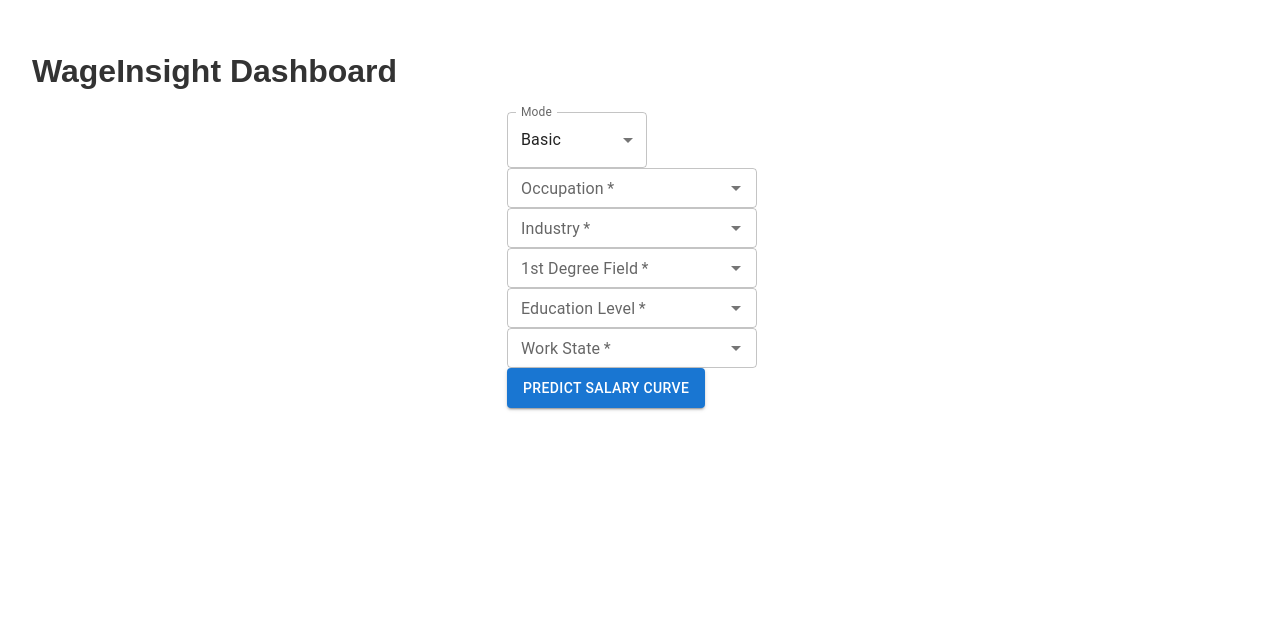
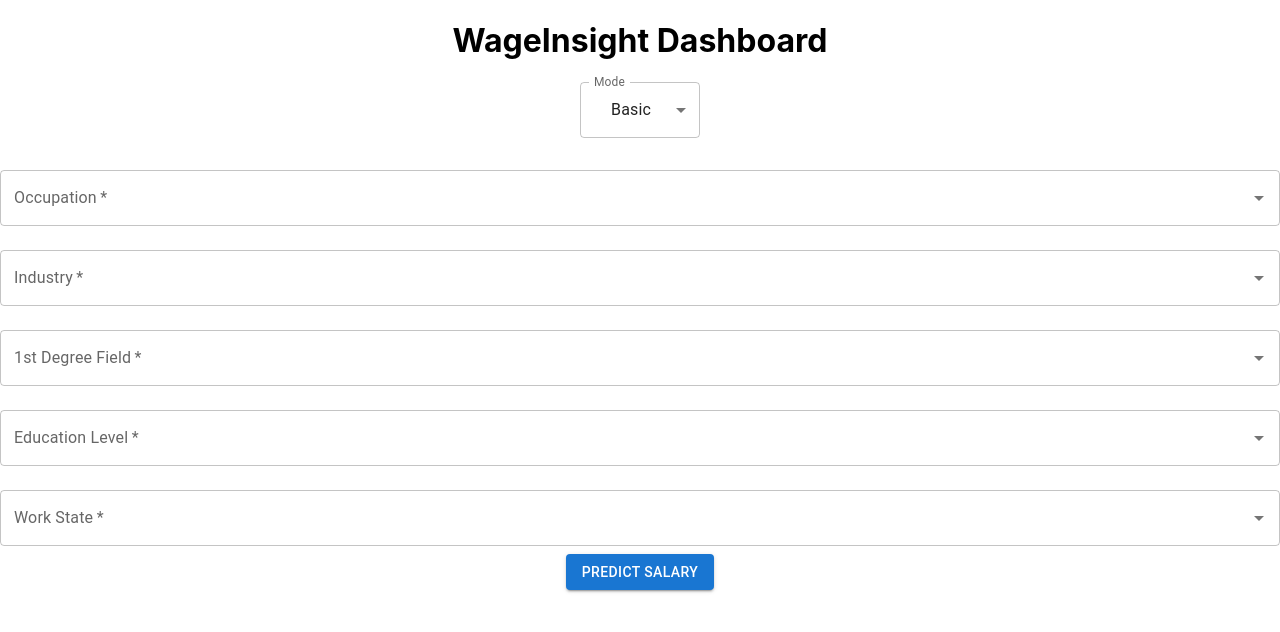
Before and after one commit to tranle1411/wageinsight, a React (Create React App) app in the folder client/: page / in a window 1280 px wide. Shown: the top 632 px of the page. Built offline with nearby package versions, Linux system fonts and the light colour scheme.

Commit message:
Revert "try to rearrange the components again"
This reverts commit 57ab22831b6312f89429204e803ecd776e869a42.

```diff
--- a/client/src/App.css
+++ b/client/src/App.css
@@ -1,40 +1,38 @@
-/* src/App.css */
-
 .App {
-  padding: 2rem;
-  font-family: sans-serif;
-  color: #333;
+  text-align: center;
 }
 
-/* center the form at the top */
-.formContainer {
-  display: flex;
-  justify-content: center;
-  margin-bottom: 2rem;
+.App-logo {
+  height: 40vmin;
+  pointer-events: none;
 }
 
-/* layout for chart + info panel */
-.dashboard {
-  display: flex;
-  align-items: flex-start;
-  gap: 2rem;
-  margin-top: 2rem;
+@media (prefers-reduced-motion: no-preference) {
+  .App-logo {
+    animation: App-logo-spin infinite 20s linear;
+  }
 }
 
-/* chart takes ~60% of width */
-.chart {
-  flex: 3;
+.App-header {
+  background-color: #282c34;
+  min-height: 100vh;
+  display: flex;
+  flex-direction: column;
+  align-items: center;
+  justify-content: center;
+  font-size: calc(10px + 2vmin);
+  color: white;
 }
 
-/* info panel takes ~40% of width, left-aligned text */
-.infoPanel {
-  flex: 2;
-  text-align: left;
-  line-height: 1.4;
+.App-link {
+  color: #61dafb;
 }
 
-/* small tweak so Plotly canvas fills its container */
-.chart .js-plotly-plot {
-  width: 100% !important;
-  height: 100% !important;
+@keyframes App-logo-spin {
+  from {
+    transform: rotate(0deg);
+  }
+  to {
+    transform: rotate(360deg);
+  }
 }
--- a/client/src/WageInsightForm.jsx
+++ b/client/src/WageInsightForm.jsx
@@ -1,16 +1,6 @@
 // src/WageInsightForm.jsx
-
 import React, { useState, useEffect } from 'react';
-import {
-  Autocomplete,
-  TextField,
-  Button,
-  FormControl,
-  InputLabel,
-  Select,
-  MenuItem,
-  CircularProgress
-} from '@mui/material';
+import { Autocomplete, TextField, Button, MenuItem, Select, InputLabel, FormControl, CircularProgress } from '@mui/material';
 import Plot from 'react-plotly.js';
 import { loadCsvOptions } from './utils/loadCsvOptions';
 import './App.css';
@@ -39,7 +29,7 @@ const prettyLabels = {
   WORKSTATE: "Work State"
 };
 
-// custom order for EDUC if needed
+// If you need a custom order for EDUC:
 const EDUC_ORDER = [
   "N/A or no schooling",
   "Nursery school to grade 4",
@@ -53,14 +43,13 @@ export default function WageInsightForm() {
   const [mode, setMode] = useState('basic');
   const [options, setOptions] = useState({});
   const [inputs, setInputs] = useState({});
-  const [series, setSeries] = useState([]);
-  const [info, setInfo] = useState([]);
+  const [series, setSeries] = useState(null);
+  const [singleSalary, setSingleSalary] = useState(null);
   const [loading, setLoading] = useState(false);
 
   const fields = mode === 'basic' ? basicFields : advancedFields;
 
   useEffect(() => {
-    // fetch all dropdown options once
     async function loadAll() {
       const prefix = "/wageinsight/options/";
       const opts = {
@@ -78,32 +67,31 @@ export default function WageInsightForm() {
         CITIZEN: ['Citizen','Not citizen'],
         SPEAKENG: ['Speaks English','Does not speak English']
       };
-      // enforce custom EDUC ordering
-      opts.EDUC = EDUC_ORDER.filter(x => opts.EDUC.includes(x))
-        .concat(opts.EDUC.filter(x => !EDUC_ORDER.includes(x)));
+
+      // override EDUC order if desired
+      opts.EDUC = EDUC_ORDER.filter(x => opts.EDUC.includes(x)).concat(
+        opts.EDUC.filter(x => !EDUC_ORDER.includes(x))
+      );
+
       setOptions(opts);
     }
     loadAll();
   }, []);
 
-  // reset inputs/outputs when mode changes
-  useEffect(() => {
-    setInputs({});
-    setSeries([]);
-    setInfo([]);
-  }, [mode]);
-
-  const handleInputChange = field => (_, value) => {
-    setInputs(inp => ({ ...inp, [field]: value || '' }));
+  const handleChange = (field) => (_, value) => {
+    setInputs(i => ({ ...i, [field]: value }));
   };
 
-  const handleModeChange = e => {
+  const handleModeChange = (e) => {
     setMode(e.target.value);
+    setInputs({});       // clear previous inputs
+    setSeries(null);
+    setSingleSalary(null);
   };
 
-  const handleSubmit = async e => {
+  const handleSubmit = async (e) => {
     e.preventDefault();
-    // ensure all fields filled
+    // validate
     for (let f of fields) {
       if (!inputs[f]) {
         alert(`Please select ${prettyLabels[f] || f}`);
@@ -112,8 +100,8 @@ export default function WageInsightForm() {
     }
 
     setLoading(true);
-    setSeries([]);
-    setInfo([]);
+    setSeries(null);
+    setSingleSalary(null);
 
     try {
       const resp = await fetch(API_URL, {
@@ -123,16 +111,16 @@ export default function WageInsightForm() {
       });
       const data = await resp.json();
 
-      // expect backend to return: { series: [...], info: [...] }
       if (data.series) {
         setSeries(data.series);
-      }
-      if (data.info) {
-        setInfo(data.info);
+      } else if (data.salary) {
+        setSingleSalary(data.salary);
+      } else if (data.prediction) {
+        setSingleSalary(data.prediction);
       }
     } catch(err) {
       console.error(err);
-      alert("Prediction failed; see console for details.");
+      alert("Prediction failed, see console.");
     } finally {
       setLoading(false);
     }
@@ -141,10 +129,7 @@ export default function WageInsightForm() {
   return (
     <div className="App">
       <h1>WageInsight Dashboard</h1>
-
-      <div className="formContainer">
-        <form onSubmit={handleSubmit}>
-          <FormControl sx={{ minWidth: 140, marginRight: 2 }}>
+      <FormControl sx={{ minWidth:120, marginBottom:2 }}>
         <InputLabel>Mode</InputLabel>
         <Select value={mode} label="Mode" onChange={handleModeChange}>
           <MenuItem value="basic">Basic</MenuItem>
@@ -152,20 +137,20 @@ export default function WageInsightForm() {
         </Select>
       </FormControl>
 
+      <form onSubmit={handleSubmit}>
         {fields.map(field => (
           <Autocomplete
             key={field}
-              sx={{ width: 250, marginRight: 2 }}
-              options={options[field] || []}
+            options={options[field]||[]}
             getOptionLabel={opt=>opt}
+            onChange={handleChange(field)}
             value={inputs[field]||null}
-              onChange={handleInputChange(field)}
             renderInput={params => (
               <TextField
                 {...params}
                 label={prettyLabels[field]||field}
                 variant="outlined"
-                  size="small"
+                margin="normal"
                 required
               />
             )}
@@ -176,47 +161,34 @@ export default function WageInsightForm() {
           type="submit"
           variant="contained"
           color="primary"
-            sx={{ height: 40 }}
           disabled={loading}
         >
-            {loading
-              ? <CircularProgress size={24} color="inherit" />
-              : "Predict Salary Curve"}
+          {loading ? <CircularProgress size={24}/> : "Predict Salary"}
         </Button>
       </form>
-      </div>
 
-      {/* once we have results, show dashboard */}
-      {series.length > 0 && (
-        <div className="dashboard">
-          <div className="chart">
+      {series && (
         <Plot
           data={[{
-                x: series.map(pt => pt.age),
-                y: series.map(pt => pt.salary),
-                type: 'scatter',
-                mode: 'lines+markers',
-                hovertemplate: 'Age: %{x}<br>Salary: $%{y:,.0f}<extra></extra>'
+            x: series.map(pt=>pt.age),
+            y: series.map(pt=>pt.salary),
+            type: 'scatter', mode: 'lines+markers',
+            marker: { size:6 }
           }]}
           layout={{
-                width: 600,
-                height: 400,
-                margin: { t: 40, l: 50, r: 20, b: 50 },
-                xaxis: { title: 'Age' },
-                yaxis: { title: 'Predicted Salary ($)' }
+            width: 700, height: 400,
+            title: 'Predicted Salary vs. Age',
+            xaxis:{ title:'Age' }, yaxis:{ title:'Salary ($)' }
           }}
-              style={{ width: '100%', height: '100%' }}
         />
-          </div>
-          <div className="infoPanel">
-            {info.map((it, i) => (
-              <p key={i}>
-                On median, <strong>{it.you}</strong> {it.label} make&nbsp;
-                <strong>${it.delta.toLocaleString()}</strong>&nbsp;
-                {it.more ? 'more' : 'less'} than <strong>{it.other}</strong>.
+      )}
+
+      {singleSalary != null && (
+        <div style={{ marginTop:20 }}>
+          <h2>Estimated Salary:</h2>
+          <p style={{ fontSize:24 }}>
+            <strong>${singleSalary.toLocaleString(undefined,{maximumFractionDigits:2})}</strong>
           </p>
-            ))}
-          </div>
         </div>
       )}
     </div>
```
Lines whose indentation alone changed are shown as unchanged.
